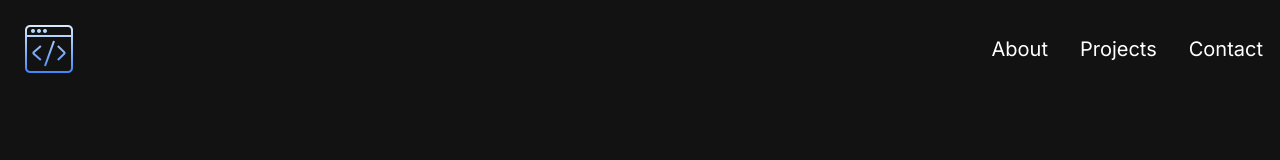
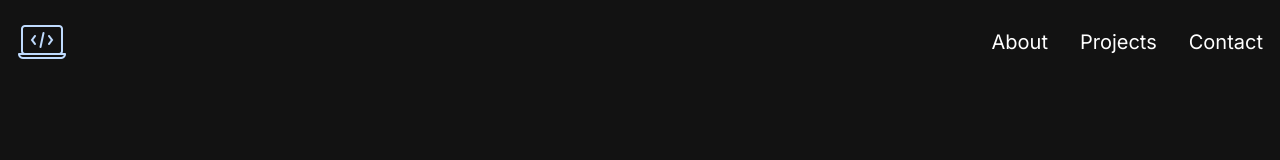
Before and after one commit to michellebau/portfolio, a Next.js app: page / in a window 1280 px wide. Shown: the top 160 px of the page. Built offline with nearby package versions, Linux system fonts and the light colour scheme.

Commit message:
changed icon

```diff
--- a/src/app/components/Navbar.jsx
+++ b/src/app/components/Navbar.jsx
@@ -29,10 +29,10 @@ const Navbar = () => {
       <div className="flex container lg:py-4 flex-wrap items-center justify-between mx-auto px-4 py-2">
       <Link href="/">
           <Image
-            src="/images/icons8-code-64-gradient.png"
+            src="/images/icons8-laptop-coding-50.png"
             alt="code gradient icon"
-            width={64}
-            height={64}
+            width={50}
+            height={50}
           />
       </Link>
         <div className="mobile-menu block md:hidden">
```
Also changed, not shown: public/images/icons8-laptop-coding-50.png (added).
